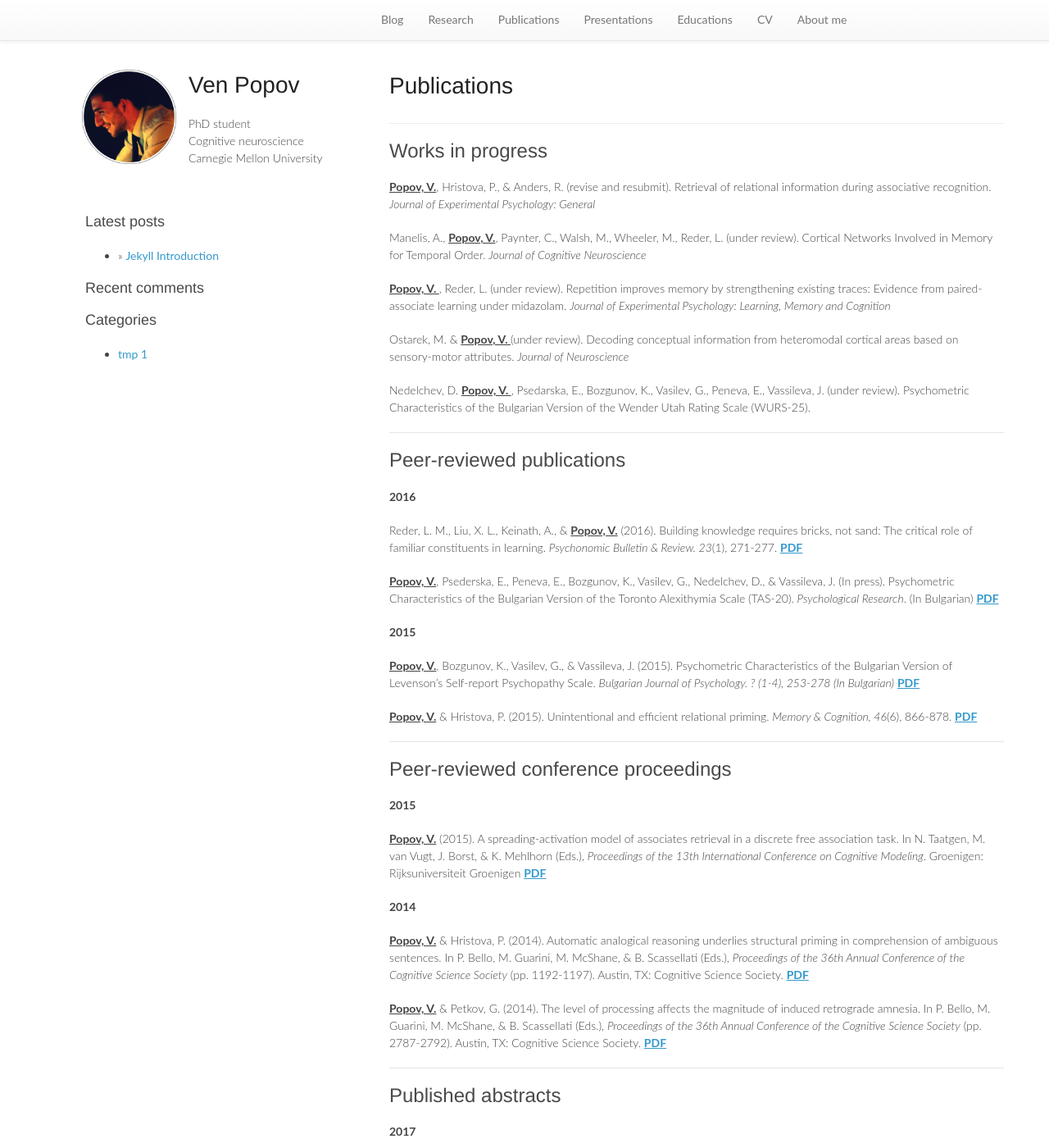
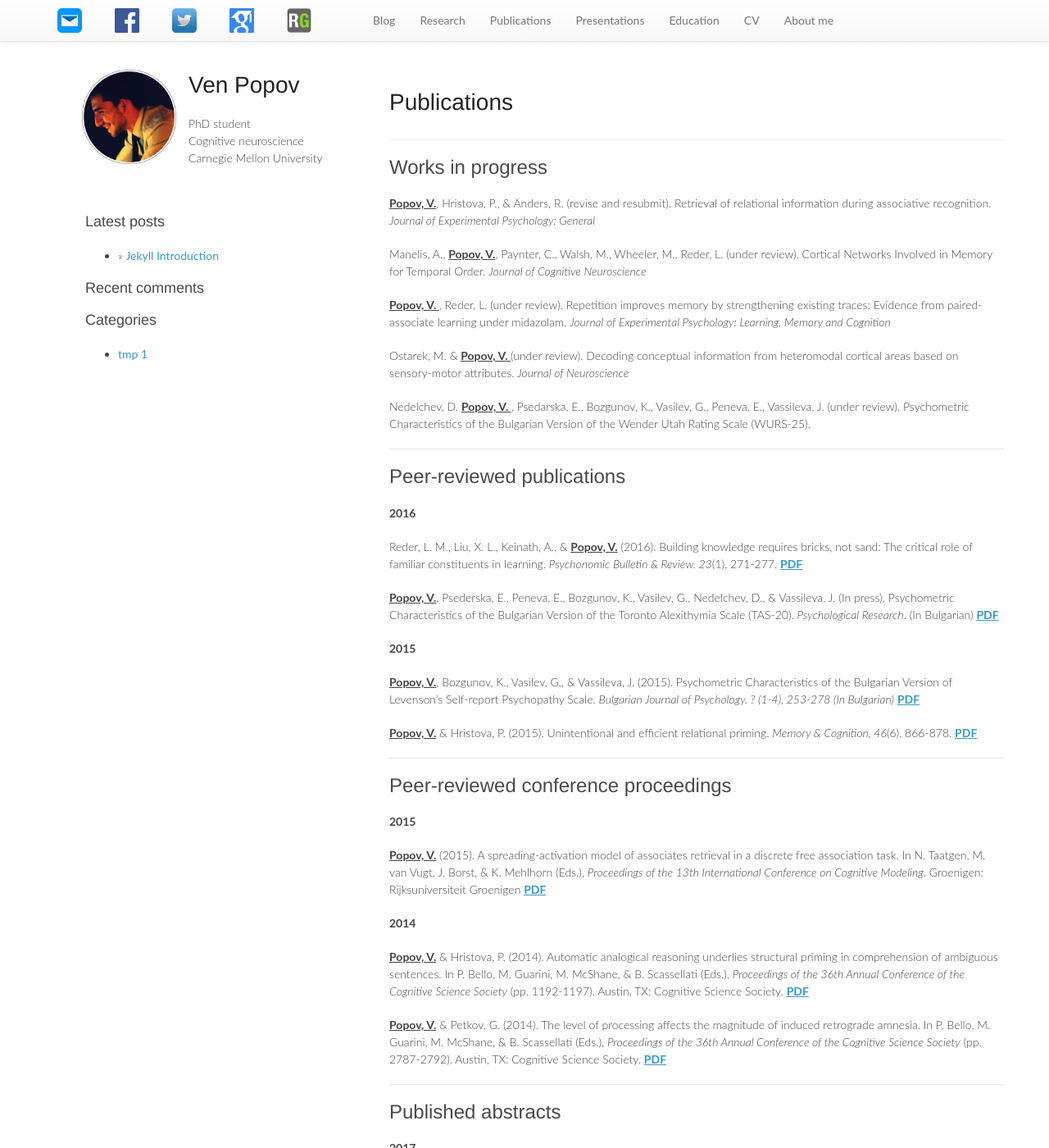
Before and after one commit to venpopov/venpopov.github.io, a Jekyll site: the page built from index.html, in a window 1280 px wide and 1400 px high. Shown: the whole window at 82% size. Built offline with Jekyll 4.4.1, drawn with Linux system fonts in a browser that asks for light colours; nearby versions of some CDN libraries; comment, search, counter and statistics services are not loaded.

Commit message:
fix website

```diff
--- a/_includes/themes/vp/default.html
+++ b/_includes/themes/vp/default.html
@@ -55,19 +55,36 @@
   <body>
     <div id="wrap">
       <nav class="navbar navbar-fixed-top navbar-default" role="navigation">
-      	<div class="container">
-      		<div class="col-lg-4">
+        <div class="container nav">
+          <div class="navbar-header">
+            <button type="button" class="navbar-toggle" data-toggle="collapse" data-target="#jb-navbar-collapse">
+              <span class="sr-only">Toggle navigation</span>
+              <span class="icon-bar"></span>
+              <span class="icon-bar"></span>
+              <span class="icon-bar"></span>
+            </button>
           </div>
-	        <div class="collapse navbar-collapse navbar-header" id="jb-navbar-collapse">
+          <div class="collapse navbar-collapse" id="jb-navbar-collapse">
+            <div class="col-lg-4 nav">
+              <ul class='contact navbar-header nav'>
+                <li><a target="_blank" href="mailto:vencislav.popov@gmail.com"><img src="{{ BASE_PATH }}/images/email.png" class="contact"></a></li>
+                <li><a target="_blank" href="https://www.facebook.com/venpopov1"><img src="{{ BASE_PATH }}/images/facebook.png", class="contact"></a></li>
+                <li><a target="_blank" href="https://twitter.com/venpopov"><img src="{{ BASE_PATH }}/images/twitter.jpg", class="contact"></a></li>
+                <li><a target="_blank" href="https://scholar.google.com/citations?user=p5z5UPgAAAAJ"><img src="{{ BASE_PATH }}/images/googlescholar.png", class="contact"></a></li>
+                <li><a target="_blank" href="https://www.researchgate.net/profile/Vencislav_Popov"><img src="{{ BASE_PATH }}/images/rg.jpg", class="contact"></a></li>
+              </ul>
+            </div>
+            <div class="col-lg-8 nav">
               <ul class="nav navbar-nav">
                 <li><a href="{{ BASE_PATH }}/blog.html">Blog</a></li>
                 <li><a href="{{ BASE_PATH }}/research.html">Research</a></li>
                 <li><a href="{{ BASE_PATH }}/publications.html">Publications</a></li>
                 <li><a href="{{ BASE_PATH }}/conferences.html">Presentations</a></li>
-	          	<li><a href="{{ BASE_PATH }}/education.html">Educations</a></li>
+                <li><a href="{{ BASE_PATH }}/education.html">Education</a></li>
                 <li><a href="{{ BASE_PATH }}/cv.pdf">CV</a></li>
                 <li><a href="{{ BASE_PATH }}/about.html">About me</a></li>
               </ul>
+            </div>
           </div>
         </div>
       </nav>
@@ -78,7 +95,6 @@
        <div class="row">
         <!-- Side Widget Well -->
         <div class="col-lg-4">
-
           <a class="navbar-brand" href="{{ HOME_PATH }}">
             <img src="{{ BASE_PATH }}/images/avatar.png", style="width:115px;height:115px;">
           </a>
@@ -107,7 +123,6 @@
               {% include JB/categories_list %}
             </ul>
           </div>
-
         </div>
         <!-- Blog Post Content Column -->
         <div class="col-md-8">
@@ -128,6 +143,7 @@
           </footer> -->
 
         </div>
+      </div>
       <!-- /.container -->
 
       {% include JB/analytics %}
--- a/assets/themes/vp/css/style.css
+++ b/assets/themes/vp/css/style.css
@@ -1,18 +1,17 @@
-/* Custom container */
+.contact>li {
+  position: relative;
+  display: block;
+  overflow: hidden;
+  float: left;
+  padding-right: 10px;
+  padding-left: 0px;
+}
 
-/* Replaced with normal container and standard footer */
-/*.container-narrow {
-  margin: 0 auto;
-  max-width: 700px; }
-
-.container-narrow > hr {
-  margin: 30px 0; }
-*/
-
-/* Replaced with standard BS3 Navbar */
-/*.navbar .nav {
-  float: right; }*/
-
+img.contact {
+  position: relative;
+  width: 30px;
+  height: 30px;
+}
 
 .navbar.shrink {
   min-height: 35px;
```
Also changed, not shown: _layouts/post_detail.html (added, +7 -0 lines), assets/themes/vp/css/bootstrap.min.css, assets/themes/vp/js/bootstrap.min.js, images/email.png (added), images/facebook.png (added), images/googlescholar.png (added), images/rg.jpg (added), images/twitter.jpg (added). Lines whose indentation alone changed are shown as unchanged.
